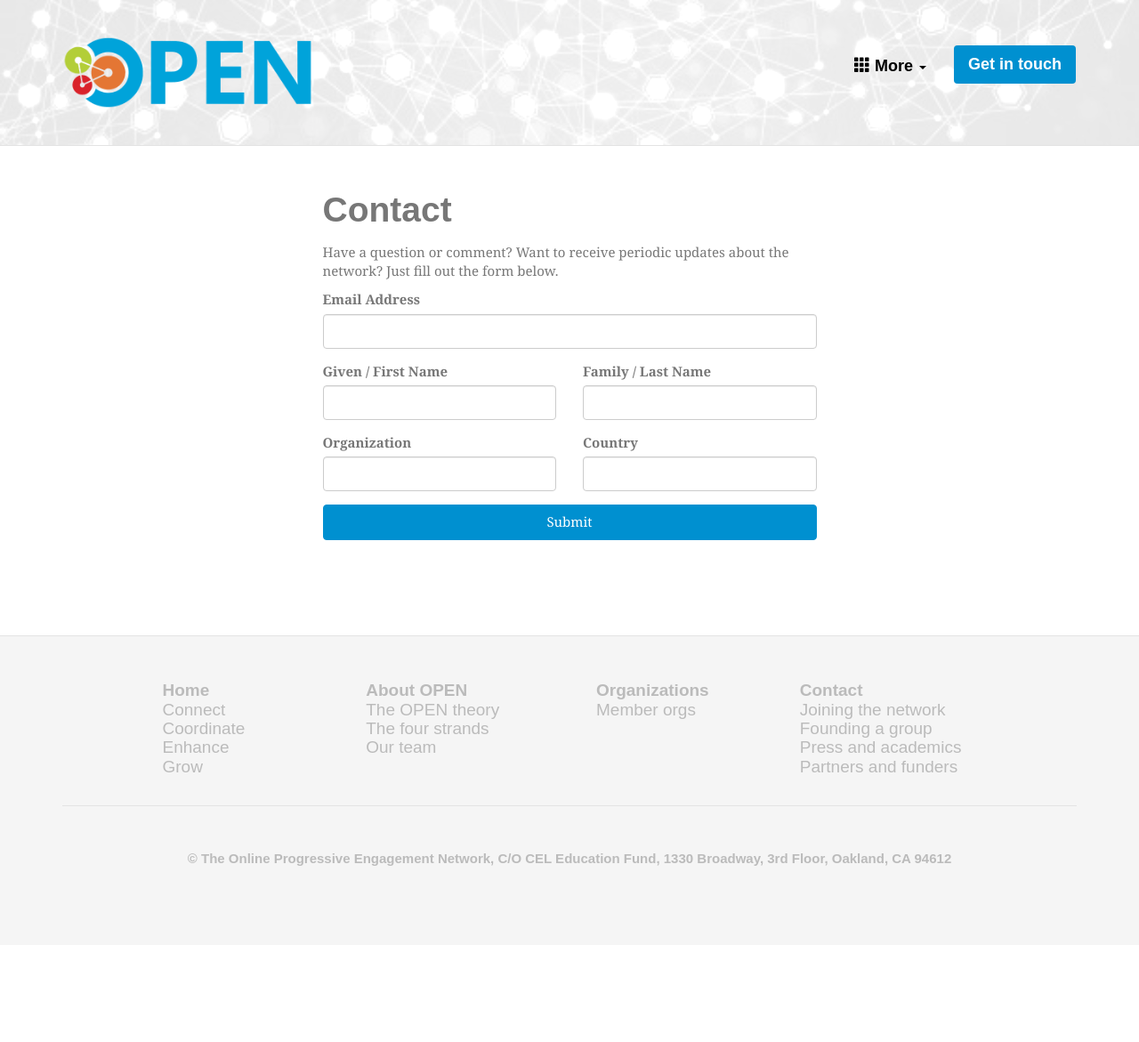
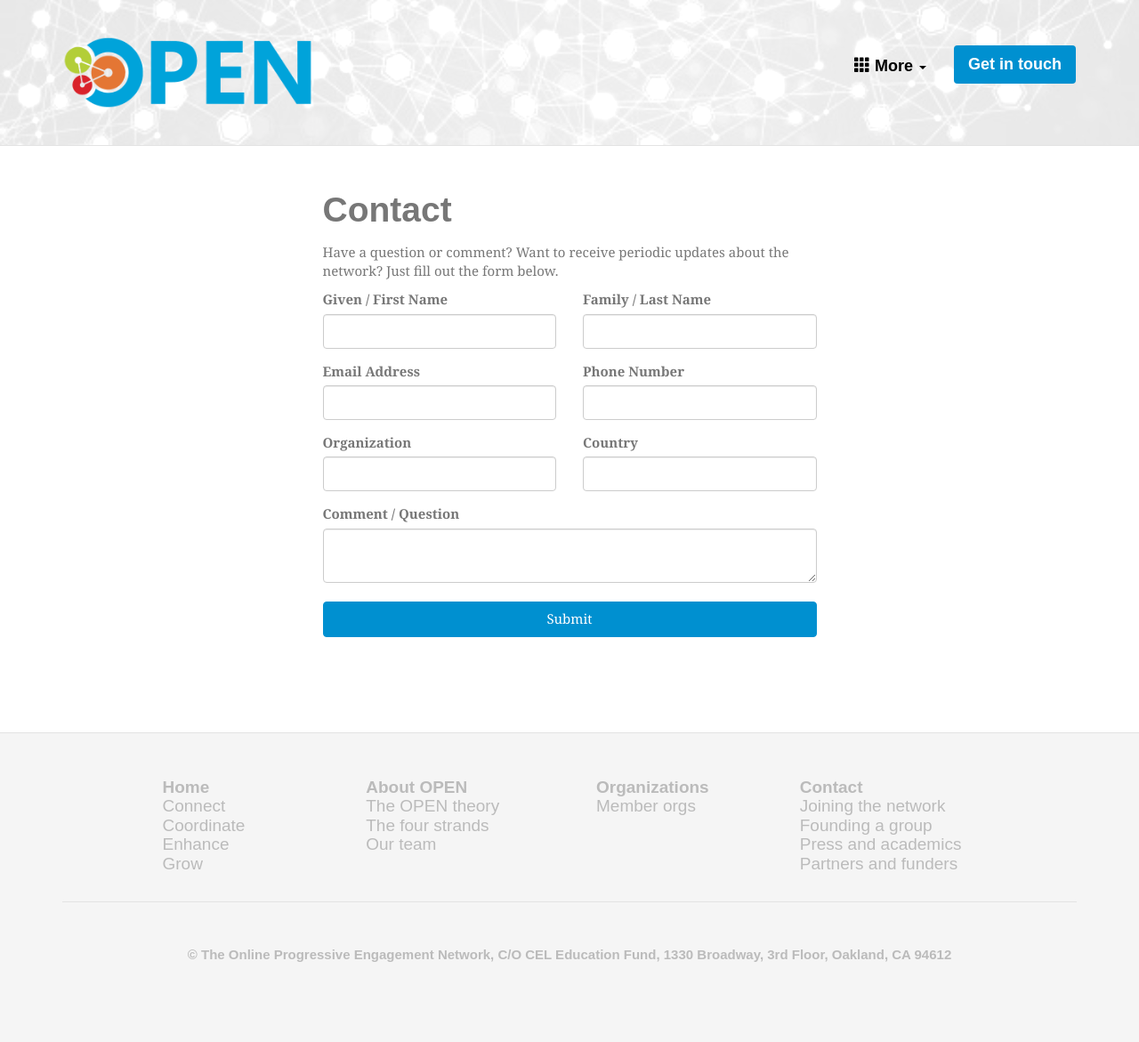
Before and after one commit to the-open/www.the-open.net, a Jekyll site: the page built from contact.html, in a window 1280 px wide. Shown: the whole page at 89% size. Built offline with Jekyll 4.4.1, drawn with Linux system fonts in a browser that asks for light colours; some web fonts are replaced; comment, search, counter and statistics services are not loaded; before the commit the page ends 1062 px from its top, so only the background shows below that.

Commit message:
comment field on mailchimp

```diff
--- a/_includes/mailchimp-inner.html
+++ b/_includes/mailchimp-inner.html
@@ -1,11 +1,5 @@
 <div id="mc_embed_signup">
   <div id="mc_embed_signup_scroll">
-		<div class="row">
-		  <div class="col-xs-12">
-				<label for="mce-EMAIL">Email Address</label>
-				<input type="email" name="EMAIL" class="required email form-control" id="mce-EMAIL">
-		  </div>
-		</div>
 		<div class="row">
 		  <div class="col-xs-6">
 				<label for="mce-FNAME">Given / First Name </label>
@@ -17,6 +11,16 @@
 			</div>
 		</div>
     <div class="row">
+		  <div class="col-xs-6">
+				<label for="mce-EMAIL">Email Address</label>
+				<input type="email" name="EMAIL" class="required email form-control" id="mce-EMAIL">
+		  </div>
+      <div class="col-xs-6">
+				<label for="mce-PHONE">Phone Number</label>
+				<input type="text" name="PHONE" class="form-control" id="mce-PHONE">
+		  </div>
+		</div>
+    <div class="row">
       <div class="col-xs-6">
 	      <label for="mce-ORG">Organization</label>
 	      <input type="text" name="ORG" class="form-control" id="mce-ORG">
@@ -24,6 +28,12 @@
       <div class="col-xs-6">
 	      <label for="mce-COUNTRY">Country </label>
 	      <input type="text" name="COUNTRY" class="form-control" id="mce-COUNTRY">
+      </div>
+    </div>
+    <div class="row">
+      <div class="col-xs-12">
+        <label for="mce-COMMENT">Comment / Question</label>
+        <textarea name="COMMENT" id="mce-COMMENT" class="form-control"></textarea>
       </div>
     </div>
   	<div id="mce-responses" class="clear">
--- a/contact.html
+++ b/contact.html
@@ -17,6 +17,7 @@ sidebar: true
       <p>Have a question or comment? Want to receive periodic updates about the network? Just fill out the form below.</p>
       {% include mailchimp-inner.html %}
 
+      <br>
       <input type="submit" value="Submit" name="subscribe" id="mc-embedded-subscribe" class="button btn-info btn btn-block" />
 
     </form>
```
